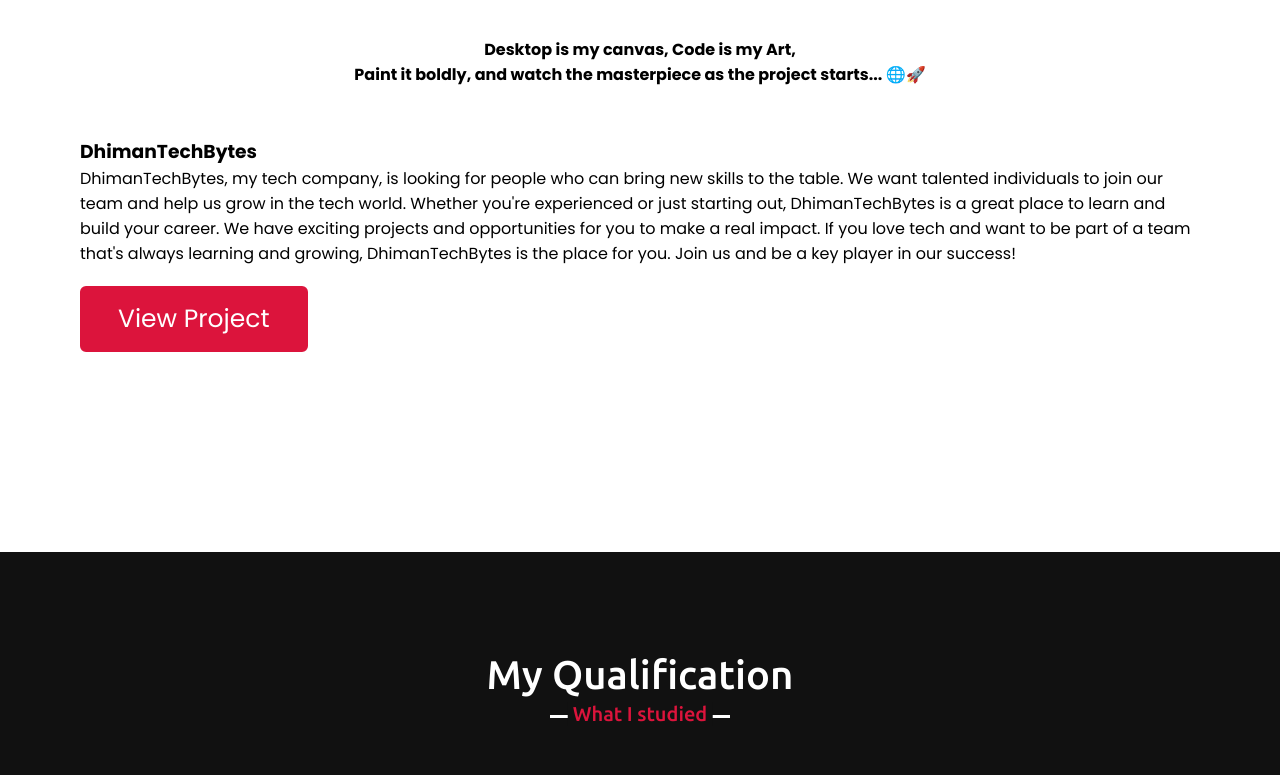
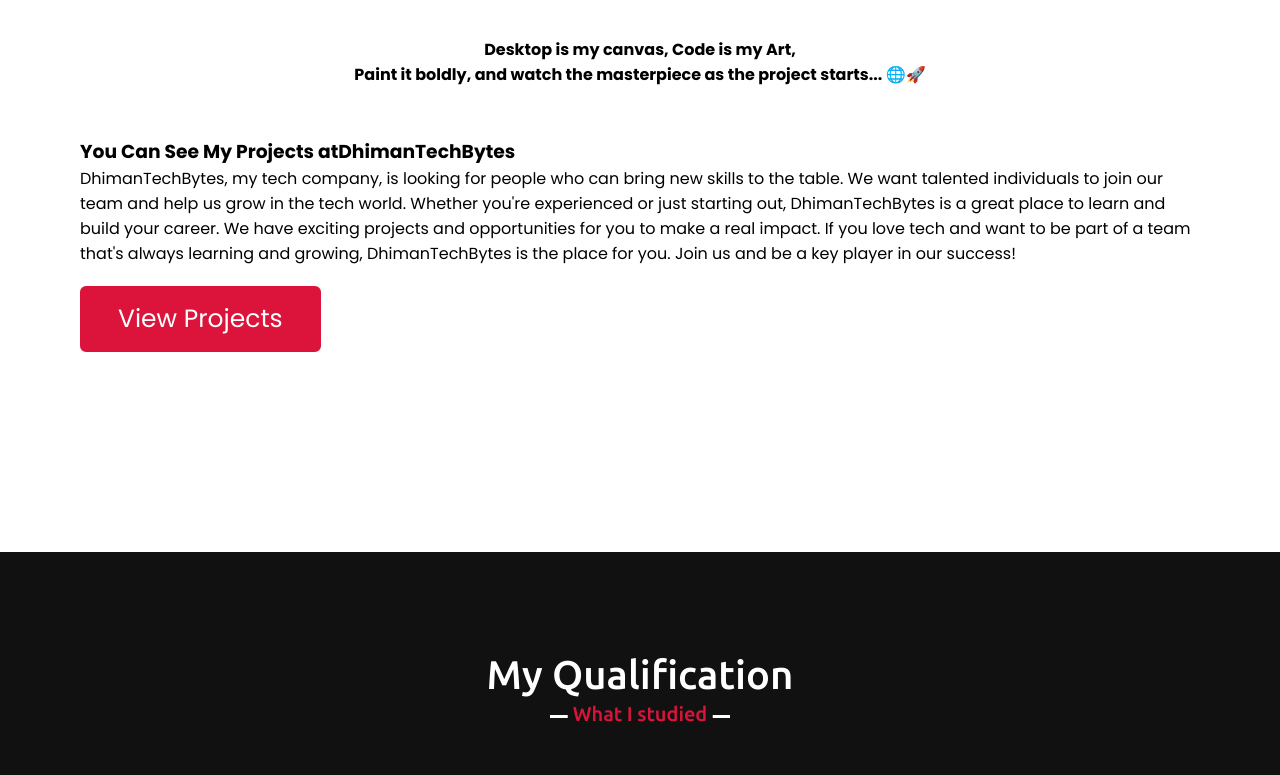
Before and after one commit to host-adarshdhiman-me/host.ad.me, a plain HTML site: page index.html in a window 1280 px wide. Shown: the part 3420-4195 px from the top of the page. Drawn offline with nearby package versions, Linux system fonts and the light colour scheme.

Commit message:
index.html

```diff
--- a/index.html
+++ b/index.html
@@ -182,9 +182,9 @@
                 <div class="projects-content">
                     <div class="project-card">
 
-                        <h3>DhimanTechBytes</h3>
+                        <h3>You Can See My Projects atDhimanTechBytes</h3>
                         <p>DhimanTechBytes, my tech company, is looking for people who can bring new skills to the table. We want talented individuals to join our team and help us grow in the tech world. Whether you're experienced or just starting out, DhimanTechBytes is a great place to learn and build your career. We have exciting projects and opportunities for you to make a real impact. If you love tech and want to be part of a team that's always learning and growing, DhimanTechBytes is the place for you. Join us and be a key player in our success!</p>
-                        <a target="_blank"  href="https://www.dhimanindustries.tech/">View Project</a>
+                        <a target="_blank"  href="https://www.dhimanindustries.tech/">View Projects</a>
                     </div>
                     <!-- <div class="project-card">
                         <img src="images/project-2.jpg" alt="Project 2">
```
